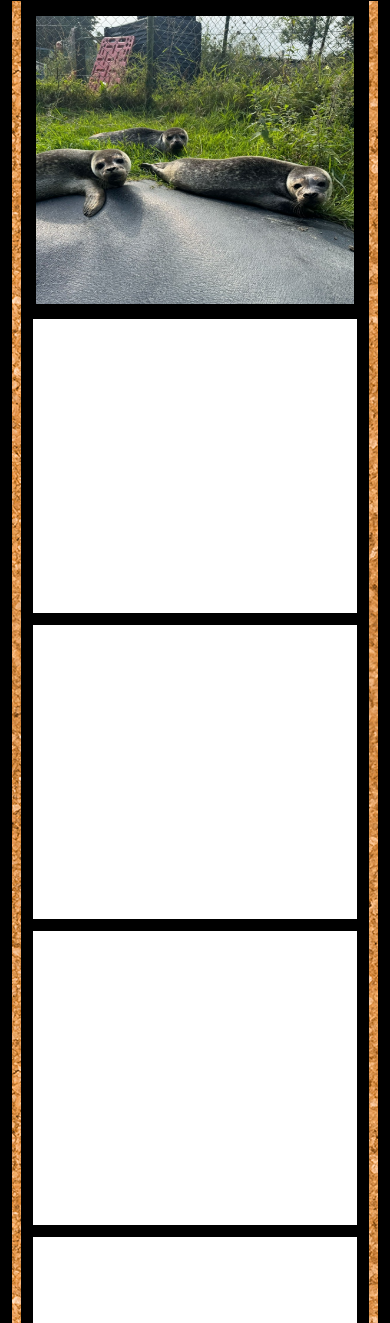
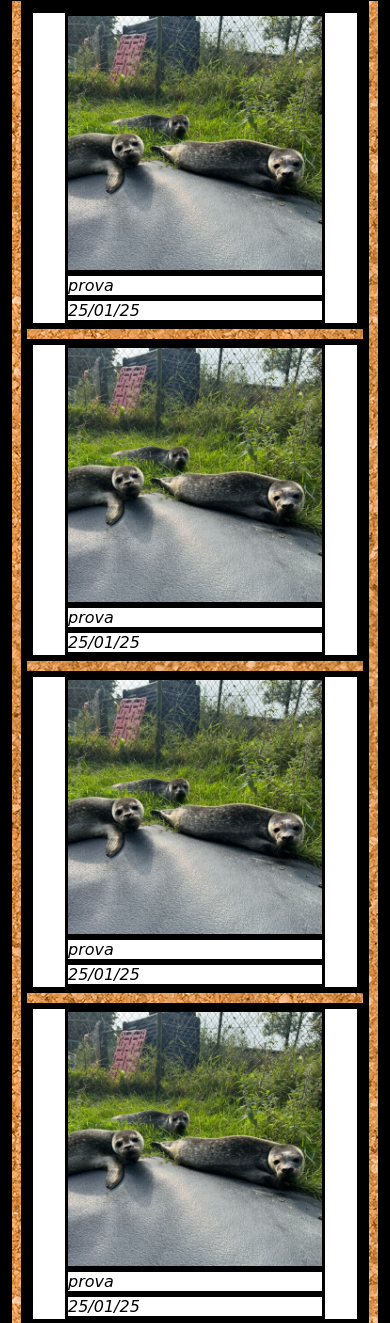
Before and after one commit to marzia-blasi/js-photo-blog, a plain HTML site: page index.html in a window 390 px wide. Shown: the part 161-1484 px from the top of the page. Drawn offline with Linux system fonts and the light colour scheme; a web font is replaced by a local one.

Commit message:
Implement AJAX call setup and enhance card layout with responsive design

```diff
--- a/Javascript/main.js
+++ b/Javascript/main.js
@@ -0,0 +1,20 @@
+/**  Milestone 3
+Inseriamo un foglio JavaScript ed effettuiamo una chiamata AJAX all’API, sfruttando la risposta per generare dinamicamente in pagina una serie di foto!*/
+
+//creo una costante con l'indirizzo Api
+
+const apiPictures = "https://lanciweb.github.io/demo/api/pictures/";
+
+// recupero i nodi che mi servono per inserire il tamplate literal
+
+// devo recuperare come dati: date, title ed url.
+
+//eseguo la fetch Api
+
+// loop for per avere tutti gli oggetti e poter lavorare sul singolo
+
+// destrutturo per ottenere date, title ed url
+
+// creo markup literal in cui inserire date, title ed url.
+
+//aggiungo il markup alla DOM
--- a/assets/style.css
+++ b/assets/style.css
@@ -24,8 +24,8 @@
 }
 
 img {
-  width: 100%;
-  height: 100%;
+  width: 260px;
+  height: 260px;
 }
 
 /* #endregion class utilities */
@@ -58,12 +58,16 @@ main {
 
 .card {
   width: auto;
-  height: 300px;
+  height: auto;
   background-color: #ffffff;
+  flex-wrap: wrap;
+  flex-direction: column;
+  align-content: center;
 }
 
 .row {
   flex-wrap: wrap;
+  gap: 10px;
 }
 
 .col-12 {
--- a/index.html
+++ b/index.html
@@ -28,8 +28,9 @@
       <section>
         <div class="container">
           <div class="row d-flex">
+            <!-- div col prova -->
             <div class="col-12 col-sm-6 col-lg-3">
-              <div class="card">
+              <div class="card d-flex">
                 <img
                   src="./assets/img/aster_angelica_Zig.jpg"
                   alt="foto vacanza"
@@ -38,14 +39,38 @@
                 <div class="data">25/01/25</div>
               </div>
             </div>
+            <!-- fine div prova  -->
             <div class="col-12 col-sm-6 col-lg-3">
-              <div class="card"></div>
+              <div class="card d-flex">
+                <img
+                  src="./assets/img/aster_angelica_Zig.jpg"
+                  alt="foto vacanza"
+                />
+                <div class="title">prova</div>
+                <div class="data">25/01/25</div>
+              </div>
             </div>
+            <!---->
             <div class="col-12 col-sm-6 col-lg-3">
-              <div class="card"></div>
+              <div class="card d-flex">
+                <img
+                  src="./assets/img/aster_angelica_Zig.jpg"
+                  alt="foto vacanza"
+                />
+                <div class="title">prova</div>
+                <div class="data">25/01/25</div>
+              </div>
             </div>
+            <!---->
             <div class="col-12 col-sm-6 col-lg-3">
-              <div class="card"></div>
+              <div class="card d-flex">
+                <img
+                  src="./assets/img/aster_angelica_Zig.jpg"
+                  alt="foto vacanza"
+                />
+                <div class="title">prova</div>
+                <div class="data">25/01/25</div>
+              </div>
             </div>
             <!-- card di prova  -->
             <div class="col-12 col-sm-6 col-lg-3">
```
